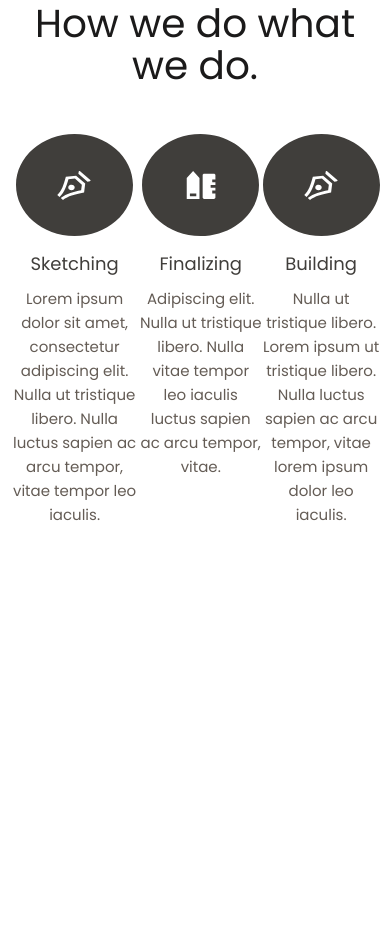
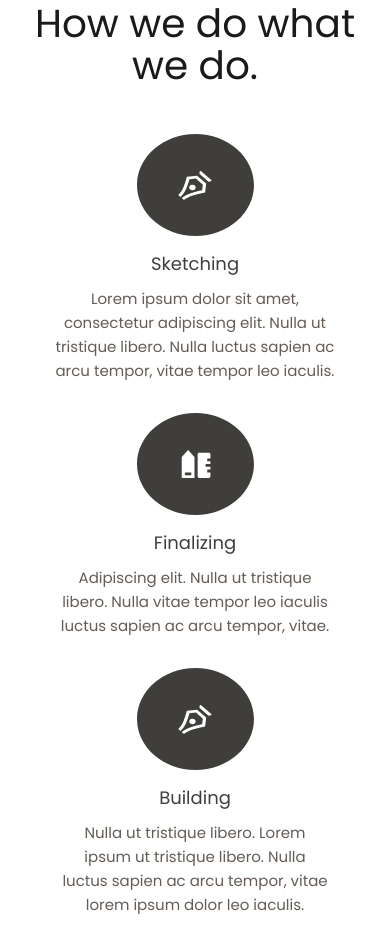
Before and after one commit to Daniil-gavrilooov/wishbone, a plain HTML site: page app/index.html in a window 390 px wide. Shown: the part 1957-2909 px from the top of the page. Before the commit the page ends 2584 px from the top, so only its background shows below. Drawn offline with Linux system fonts and the light colour scheme.

Commit message:
finish (process)

```diff
--- a/app/scss/_process.scss
+++ b/app/scss/_process.scss
@@ -48,3 +48,12 @@
         color: $brown;
     }
 }
+
+@media (max-width: 900px) {
+    .process{
+        &__content{
+            flex-wrap: wrap;
+            gap: 30px;
+        }
+    }
+}
```
Also changed, not shown: app/css/style.min.css.
